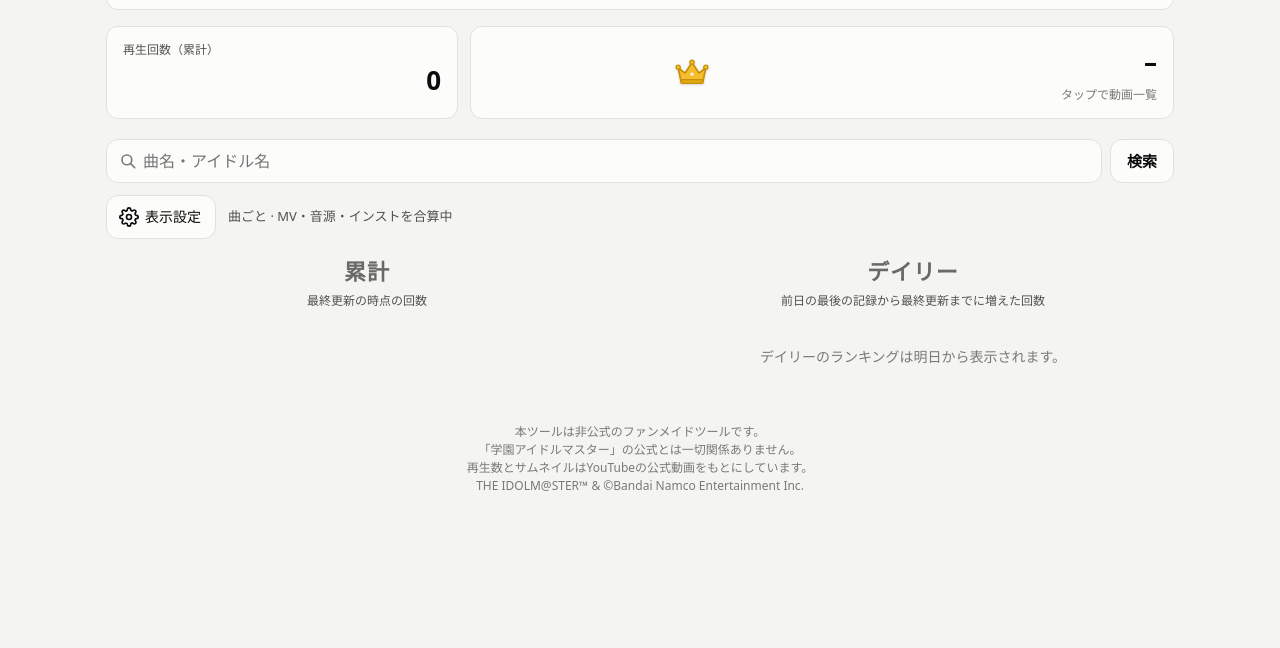
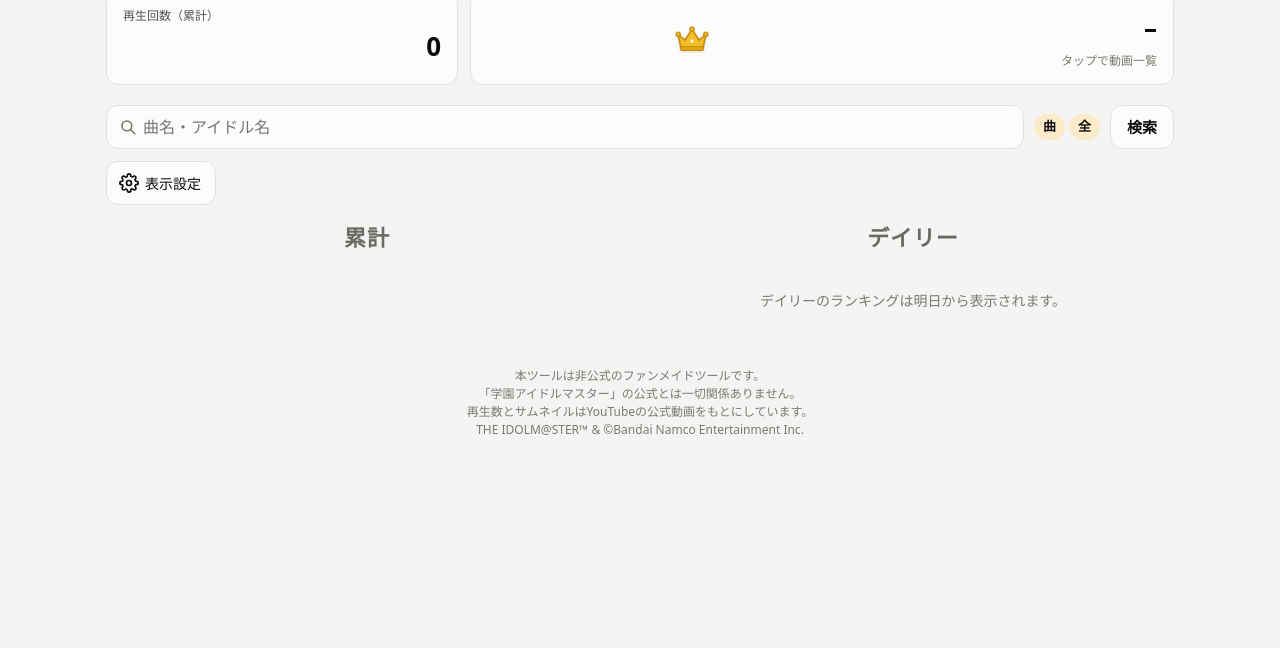
Before and after one commit to flying-tent/gakmas, a plain HTML site: page mv.html in a window 1280 px wide. Shown: the part 152-800 px from the top of the page. Drawn offline with Linux system fonts and the light colour scheme; a web font is replaced by a local one.

Commit message:
表示の説明を減らし、集計条件をチップで出す
- 最終更新の下の取得間隔の説明と、ボードの見出しの下のデイリーの定義をなくす
  (見出しの下の注記は、アイドル表示のときの「ソロ曲のみ合計」だけ残す)
- 集計条件の文を、検索欄の横の短いチップ(デイリー/累計・曲/アイドル・全/MV)に変える。
  押すと表示設定が開く。600px以下では表示設定ボタンの横に出す
- ランキングと動画一覧の各行の「タップで〜」のヒントをなくす(上の最多再生カードは残す)

Co-Authored-By: Claude Opus 5.5 <noreply@anthropic.com>
Claude-Session: https://claude.ai/code/session_01GNSKjq8NquSWivutHV2DX6

```diff
--- a/mv.html
+++ b/mv.html
@@ -76,7 +76,6 @@
   h1 { font-size: 22px; margin: 0; letter-spacing: .01em; }
   .updated-box { margin-left: auto; text-align: right; }
   .updated { font-size: 12px; color: var(--text-muted); font-variant-numeric: tabular-nums; white-space: nowrap; }
-  .updated-note { font-size: 12px; color: var(--text-secondary); max-width: 26em; margin-top: 2px; line-height: 1.45; }
   /* 「タップで〜」の小さなヒント */
   .tap-hint { font-size: 12px; font-weight: 400; color: var(--text-muted); white-space: nowrap; }
   .sub { color: var(--text-secondary); font-size: 13px; margin-top: 4px; }
@@ -175,6 +174,8 @@
   .board-today { display: none; }
   .board-head h2 { margin: 4px 0 0; }
   /* 見出しの下の注記(デイリーの定義・アイドル別の合計範囲) */
+  .board-note:empty { display: none; }
+  .board-head h2:last-child, .board-head:has(.board-note:empty) h2 { margin-bottom: 12px; }
   .board-note { text-align: center; font-size: 12px; color: var(--text-secondary); margin: 4px 0 12px; line-height: 1.5; white-space: pre-line; text-wrap: balance; }
   @media (min-width: 900px) {
     .boards { grid-template-columns: minmax(0, 1fr) minmax(0, 1fr); gap: 24px; align-items: start; }
@@ -271,7 +272,17 @@
   .search-go:focus-visible { outline: 2px solid var(--text-secondary); outline-offset: 2px; }
   /* 表示設定ボタンと、今の集計条件 */
   .toolbar { display: flex; flex-wrap: wrap; align-items: center; gap: 8px 12px; margin: 0 0 12px; }
-  .cond { min-width: 0; font-size: 13px; color: var(--text-secondary); line-height: 1.45; }
+  /* 今の集計条件(期間・表示・集計の対象)を短く出すチップ。押すと表示設定を開く */
+  .cond-chips {
+    display: inline-flex; align-items: center; gap: 4px; flex: none; height: 44px; padding: 0 2px;
+    border: 0; border-radius: 12px; background: transparent; cursor: pointer; -webkit-tap-highlight-color: transparent;
+  }
+  .cond-chips:focus { outline: none; }
+  .cond-chips:focus-visible { outline: 2px solid var(--text-secondary); outline-offset: 2px; }
+  .chip {
+    display: inline-block; padding: 5px 9px; border-radius: 999px; background: var(--radio-on-bg);
+    color: var(--text-primary); font-size: 13px; font-weight: 700; line-height: 1.2; white-space: nowrap;
+  }
   .settings-btn {
     display: inline-flex; align-items: center; justify-content: center; gap: 6px; flex: none;
     height: 44px; padding: 0 14px 0 12px; border: 1px solid var(--border); border-radius: 12px;
@@ -337,7 +348,6 @@
     <h1>学マス楽曲レポート</h1>
     <div class="updated-box">
       <div class="updated" id="updated"></div>
-      <div class="updated-note" id="updatedNote" hidden>再生回数は約1時間ごとに取得しています。YouTube上の現在の数字とは、取得してから増えた分だけずれます。</div>
     </div>
   </header>
 
@@ -365,11 +375,11 @@
           <input type="search" id="searchInput" placeholder="曲名・アイドル名" aria-label="曲名・アイドル名で検索" autocomplete="off" autocapitalize="off" spellcheck="false" enterkeyhint="search">
           <button type="button" class="search-close hidden" id="searchClose" aria-label="検索語を消す">×</button>
         </div>
+        <button type="button" class="cond-chips" id="cond" aria-controls="settingsPanel"></button>
         <button type="button" class="search-go" id="searchGo">検索</button>
       </div>
-      <div class="toolbar">
+      <div class="toolbar" id="toolbar">
         <button type="button" class="settings-btn" id="settingsBtn" aria-expanded="false" aria-controls="settingsPanel"><svg viewBox="0 0 24 24" aria-hidden="true" fill="none" stroke="currentColor" stroke-width="2" stroke-linecap="round" stroke-linejoin="round"><circle cx="12" cy="12" r="3"/><path d="M19.4 15a1.65 1.65 0 0 0 .33 1.82l.06.06a2 2 0 1 1-2.83 2.83l-.06-.06a1.65 1.65 0 0 0-1.82-.33 1.65 1.65 0 0 0-1 1.51V21a2 2 0 1 1-4 0v-.09A1.65 1.65 0 0 0 9 19.4a1.65 1.65 0 0 0-1.82.33l-.06.06a2 2 0 1 1-2.83-2.83l.06-.06A1.65 1.65 0 0 0 4.68 15a1.65 1.65 0 0 0-1.51-1H3a2 2 0 1 1 0-4h.09A1.65 1.65 0 0 0 4.6 9a1.65 1.65 0 0 0-.33-1.82l-.06-.06a2 2 0 1 1 2.83-2.83l.06.06A1.65 1.65 0 0 0 9 4.68a1.65 1.65 0 0 0 1-1.51V3a2 2 0 1 1 4 0v.09a1.65 1.65 0 0 0 1 1.51 1.65 1.65 0 0 0 1.82-.33l.06-.06a2 2 0 1 1 2.83 2.83l-.06.06A1.65 1.65 0 0 0 19.4 9a1.65 1.65 0 0 0 1.51 1H21a2 2 0 1 1 0 4h-.09a1.65 1.65 0 0 0-1.51 1z"/></svg><span>表示設定</span></button>
-        <div class="cond" id="cond"></div>
       </div>
       <!-- 表示設定ボタンで開閉する設定(期間・表示・MVだけで集計) -->
       <div class="settings" id="settingsPanel">
@@ -634,7 +644,6 @@ function apply(data) {
   if (state.updatedAt) {
     const t = new Date(state.updatedAt);
     $("updated").textContent = "最終更新 " + t.toLocaleString("ja-JP", { timeZone: "Asia/Tokyo", month: "numeric", day: "numeric", hour: "2-digit", minute: "2-digit" });
-    $("updatedNote").hidden = false;
   }
   if (!state.hasPrev && !DEMO) showStatus(msg("デイリーは明日から表示されます。", "日付が変わると、前日の最後の記録からの増加を表示します。"));
   renderKpis();
@@ -854,7 +863,7 @@ function renderSongs(box) {
     const value = metric(v);
     const rank = searching ? 0 : levels.indexOf(value) + 1;
     const ranked = value > 0 && rank >= 1 && rank <= 3;
-    const row = songRow(v, songColor(v), maxVal, idx, { rank: ranked ? rank : 0, showSinger: true, queueThumb: true, hint: "タップで動画一覧" });
+    const row = songRow(v, songColor(v), maxVal, idx, { rank: ranked ? rank : 0, showSinger: true, queueThumb: true });
     row.setAttribute("aria-label", `${ranked ? rank + "位 " : ""}${v.title}(${v.singer})${today ? " デイリー " : " 累計 "}${fmt.format(value)}回。タップで動画一覧`);
     row.addEventListener("click", openIn(currentView(), () => openSong(v)));
     box.append(row);
@@ -870,23 +879,21 @@ function renderBars() {
   } else withView(state.view, () => renderBoard($("bars")));
 }
 
-// 今の集計条件(表示設定を開かなくてもわかるように、表示設定ボタンの横に出す)。PCは両方の期間を並べるので期間は出さない
+// 今の集計条件を、検索欄の横に短いチップで出す(デイリー/累計・曲/アイドル・全/MV)。
+// PCは両方の期間を並べるので期間は出さない。「全」は MV・音源・インストの合算、「MV」は MVのみ
 function renderCond() {
-  const parts = [];
-  if (!isWide()) parts.push(state.view === "today" ? "デイリー" : "累計");
-  parts.push(state.unit === "song" ? "曲ごと" : "アイドルごと");
-  parts.push(state.mvOnly ? "MVのみで集計中" : "MV・音源・インストを合算中");
-  $("cond").textContent = parts.join(" · ");
+  const chips = [], words = [];
+  if (!isWide()) { const v = state.view === "today" ? "デイリー" : "累計"; chips.push(v); words.push(v); }
+  chips.push(state.unit === "song" ? "曲" : "アイドル"); words.push(state.unit === "song" ? "曲ごと" : "アイドルごと");
+  chips.push(state.mvOnly ? "MV" : "全"); words.push(state.mvOnly ? "MVのみで集計" : "MV・音源・インストを合算");
+  const box = $("cond");
+  box.textContent = "";
+  for (const c of chips) { const e = document.createElement("span"); e.className = "chip"; e.textContent = c; box.append(e); }
+  box.setAttribute("aria-label", "今の表示:" + words.join("、") + "。押すと表示設定を開く");
 }
-// ボードの見出しの下の注記。デイリーの定義は data.json の prevDate(前日の最後の記録の日付)から書く
-function boardNote(today) {
-  const p = (state.prevDate || "").split("-");
-  const since = p.length === 3 ? `${+p[1]}/${+p[2]}` : "前日";
-  const lines = [];
-  if (today) lines.push(`${since}の最後の記録から最終更新までに増えた回数`);
-  else lines.push("最終更新の時点の回数" + (state.hasPrev ? "。「+」はデイリーの増加分" : ""));
-  if (state.unit === "idol") lines.push("アイドル別はソロ曲のみ合計(ユニット曲・全体曲は含みません)");
-  return lines.join("\n");
+// ボードの見出しの下の注記。アイドル別のときだけ、合計の範囲を出す
+function boardNote() {
+  return state.unit === "idol" ? "アイドル別はソロ曲のみ合計(ユニット曲・全体曲は含みません)" : "";
 }
 
 function renderBoard(box) {
@@ -894,7 +901,7 @@ function renderBoard(box) {
   const today = isToday();
   const head = box.closest(".board").querySelector(".board-head");
   head.querySelector("h2").textContent = today ? "デイリー" : "累計";
-  head.querySelector(".board-note").textContent = boardNote(today);
+  head.querySelector(".board-note").textContent = boardNote();
   if (today && !state.hasPrev) {
     const e = document.createElement("div"); e.className = "today-note"; e.textContent = "デイリーのランキングは明日から表示されます。";
     box.append(e);
@@ -934,8 +941,7 @@ function renderBoard(box) {
     const nameText = document.createElement("span");
     nameText.append(document.createTextNode(s.name));
     if (today && s.value > 0 && rank <= 3) nameText.append(crownEl(rank));
-    const hint = document.createElement("span"); hint.className = "tap-hint"; hint.textContent = "タップで曲ごとの内訳";
-    name.append(nameText, hint);
+    name.append(nameText);
     const track = document.createElement("div");
     track.className = "itrack";
     if (s.value > 0) {
@@ -1013,7 +1019,7 @@ function openDetail(idol) {
       body.append(e);
     }
     list.forEach((v) => {
-      const row = songRow(v, idol.color, maxViews, rowIdx++, { hint: "タップで動画一覧" });
+      const row = songRow(v, idol.color, maxViews, rowIdx++);
       row.setAttribute("aria-label", `${v.title}(${v.singer})${isToday() ? " デイリー " : " 累計 "}${fmt.format(metric(v))}回。タップで動画一覧`);
       row.addEventListener("click", () => openSong(v, { back: () => openDetail(idol) }));
       body.append(row);
@@ -1039,7 +1045,7 @@ function openSong(song, opts = {}) {
   const maxViews = Math.max(1, ...song.members.map(metric));
   song.members.forEach((m, i) => {
     const label = TYPE_LABELS[typeOf(m)];
-    const row = songRow(m, color, maxViews, i, { href: youtubeUrl(m.id), label, hint: "YouTubeで開く" });
+    const row = songRow(m, color, maxViews, i, { href: youtubeUrl(m.id), label });
     row.setAttribute("aria-label", `${label} ${song.title}${isToday() ? " デイリー " : " 累計 "}${fmt.format(metric(m))}回。YouTubeで開く`);
     body.append(row);
   });
@@ -1083,6 +1089,15 @@ function setSettingsOpen(open) {
 }
 const settingsOpen = () => $("settingsBtn").getAttribute("aria-expanded") === "true";
 $("settingsBtn").addEventListener("click", () => setSettingsOpen(!settingsOpen()));
+$("cond").addEventListener("click", () => setSettingsOpen(!settingsOpen()));
+// チップは検索欄の横に出す。狭い画面(600px以下)では検索欄が狭くなりすぎるので、表示設定ボタンの横に移す
+const NARROW = matchMedia("(max-width: 600px)");
+function placeCond() {
+  if (NARROW.matches) $("toolbar").append($("cond"));
+  else $("searchGo").before($("cond"));
+}
+placeCond();
+NARROW.addEventListener("change", placeCond);
 document.addEventListener("keydown", (e) => {
   if (e.key === "Escape" && settingsOpen()) { setSettingsOpen(false); $("settingsBtn").focus({ preventScroll: true }); }
 });
```
Also changed, not shown: 1 other file.
